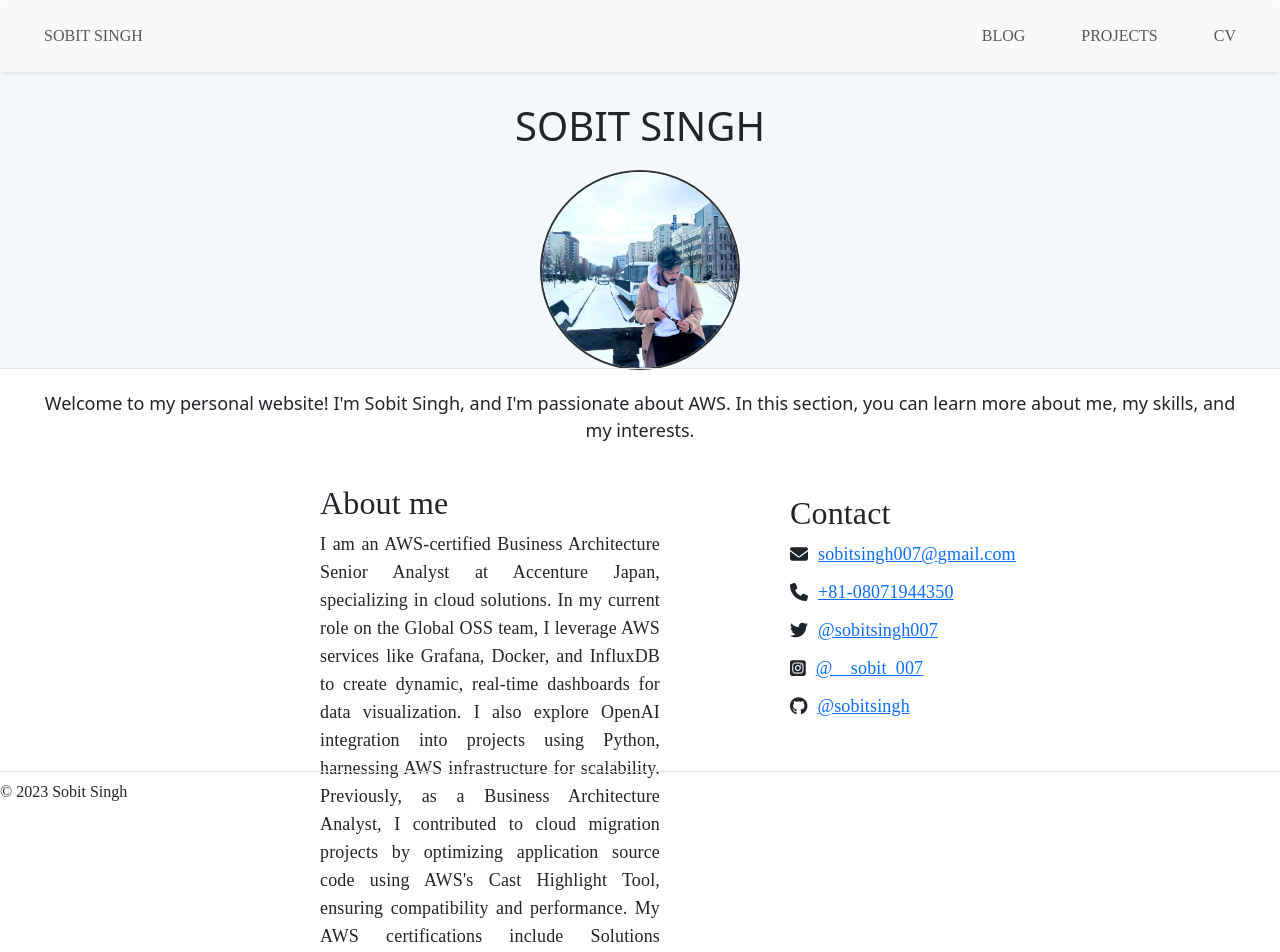
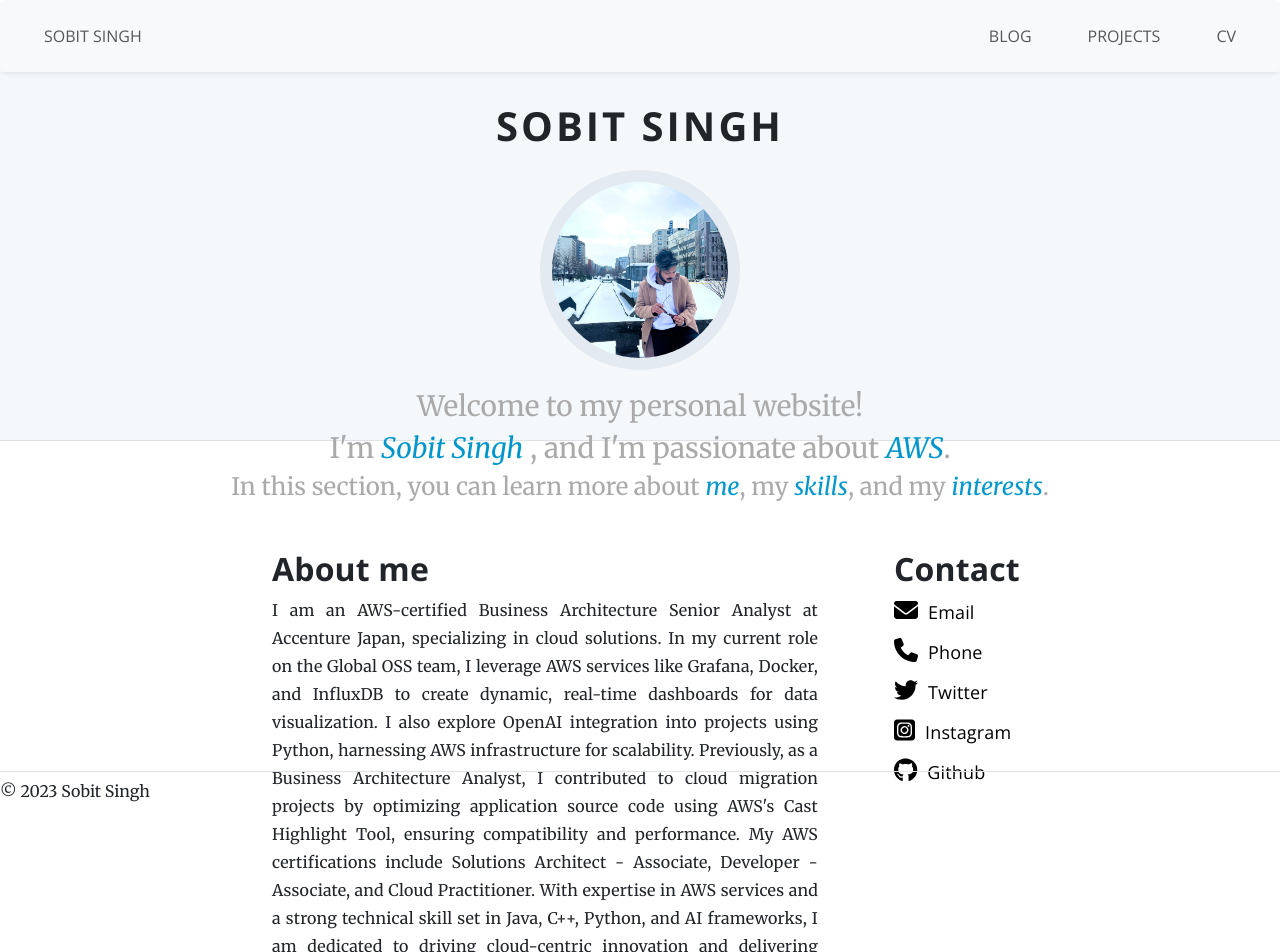
Before and after one commit to sobitsingh/my-portfolio, a React (Create React App) app: page / in a window 1280 px wide. Shown: the top 952 px of the page. Built offline with nearby package versions, Linux system fonts and the light colour scheme.

Commit message:
updated css and blog

```diff
--- a/package.json
+++ b/package.json
@@ -11,8 +11,10 @@
     "@testing-library/jest-dom": "^5.17.0",
     "@testing-library/react": "^13.4.0",
     "@testing-library/user-event": "^13.5.0",
+    "aws-sdk": "^2.1467.0",
     "babel-plugin-macros": "^3.1.0",
     "bootstrap": "^5.3.2",
+    "disqus-react": "^1.1.5",
     "font-awesome": "^4.7.0",
     "fontawesome": "^5.6.3",
     "react": "^18.2.0",
--- a/public/index.html
+++ b/public/index.html
@@ -24,6 +24,9 @@
       work correctly both with client-side routing and a non-root public URL.
       Learn how to configure a non-root public URL by running `npm run build`.
     -->
+    <link rel="preconnect" href="https://fonts.googleapis.com">
+    <link rel="preconnect" href="https://fonts.gstatic.com" crossorigin>
+    <link href="https://fonts.googleapis.com/css2?family=Merriweather:ital,wght@0,400;0,700;1,400;1,700&family=Open+Sans:wght@400;700&display=swap" rel="stylesheet">
     <title>React App</title>
   </head>
   <body>
--- a/src/App.css
+++ b/src/App.css
@@ -1,5 +1,6 @@
 .App {
   text-align: center;
+  font-family: 'Merriweather', serif;
 }
 
 
@@ -13,7 +14,7 @@
   justify-content: center;
   font-size: calc(10px + 2vmin);
   color: rgb(46,46,46);
-  font-family: 'merriweather';
+  /* font-family: 'merriweather'; */
 }
 
 .App-link {
@@ -23,9 +24,9 @@
 /* App.css */
 
 .start {
-  font-size: 18px;
+  font-size: 16px;
   background-color: rgb(245,248,250); /* Grey background color */
-  height: 37vh; /* 10% of viewport height */
+  height: 46vh; /* 10% of viewport height */
   padding: 30px; /* Optional padding for content */
   box-sizing: border-box; /* Include padding in height calculation */
 }
@@ -36,40 +37,24 @@
   width: 200px; /* Adjust the width of your photo */
   height: 200px; /* Adjust the height of your photo */
   border-radius: 50%; /* Make it circular by setting border-radius to 50% */
-  border: 2px solid #333; /* Add a border (customize as needed) */
+  border: 12px solid #e3eaf2; /* Add a border (customize as needed) */
   display: block; /* Center the image horizontally */
   margin: 20px auto; /* Add margin to center the photo vertically */
   margin-bottom: 20px;
   object-fit: cover;
 }
 
+
+
 .me {
-  margin-top: 30px;
-  margin-left: 280px;
-  margin-right: 100px;
-  font-family: 'merriweather';
+  margin-top: 24px;
   text-align: justify;
   letter-spacing: 0.01rem;
   line-height: 1.75rem;
+  padding-top: 24px;
   display: flex;
-  justify-content: space-between;
+  justify-content: end;
 }
-
-.aboutme {
-  flex: 1;
-  padding: 10px;
-
-}
-
-.contact {
-  margin-left: 100px;
-  font-family: 'merriweather';
-  text-align: justify;
-  flex: 1;
-  padding: 20px;
-
-}
-
 
 .sticky-footer {
   position: absolute;
--- a/src/components/blog.js
+++ b/src/components/blog.js
@@ -1,16 +1,22 @@
-// App.js
-
-import React from "react";
 
 import Navbar from './navbar';
-
-const App = () => {
-	return (
-		<div className="main-container" style={{backgroundColor: "aliceblue"}}>
+import React, { useEffect, useState } from 'react';
 
 
-		</div>
-	);
-};
+// Fetch the content of your blog post (replace with your own API or method)
 
-export default App;
+
+
+function Blog() {
+  const [post, setPost] = useState(null);
+
+
+
+  return (
+    <div>
+      <a href='https://disqus.com/home/discussion/channel-discusstech/deploy_static_websites_to_amazon_s3/'>My</a>
+    </div>
+  );
+}
+
+export default Blog;
--- /dev/null
+++ b/src/components/homepage.css
@@ -0,0 +1,56 @@
+h1{
+    font-family: 'Open Sans', sans-serif;
+    font-weight: 700;
+    letter-spacing: 3px;
+}
+
+h2, a {
+    font-family: 'Open Sans', sans-serif;
+    font-weight: 700;
+}
+
+h3, h4, .banner-more{
+   color:#aaaaaa;
+}
+
+span{
+    color: #0096cc;
+}
+
+
+
+.icon a{
+    font-size: 24px;
+}
+.icon a, .contact-label{
+    color: #000000;
+    font-weight: 400;
+}
+
+
+.contact-label{
+    font-size: 18px;
+}
+
+
+a:hover, .contact-label:hover{
+   color: #0096cc;
+   cursor: pointer;
+   transform: scale(1.2);
+}
+
+.banner-more{
+    font-size: 18px;
+}
+
+
+.contact {
+   text-align: justify;
+   padding-left: 64px;
+  }
+
+@media (max-width: 767px){
+    .contact{
+        padding-left: 0;
+    }
+}
--- a/src/components/homepage.js
+++ b/src/components/homepage.js
@@ -6,6 +6,7 @@ import { faTwitter } from '@fortawesome/free-brands-svg-icons';
 import { faSquareInstagram } from '@fortawesome/free-brands-svg-icons';
 import { faGithub } from '@fortawesome/free-brands-svg-icons';
 import myphoto from './images/me.jpg';
+import './homepage.css';
 
 function Homepage() {
   return (
@@ -15,15 +16,16 @@ function Homepage() {
         <div className="photo-container">
           <img src={myphoto} alt="myphoto" className="circular-photo" />
         </div>
-        <p className="m-0">
-          Welcome to my personal website! I'm Sobit Singh, and I'm passionate
-          about AWS. In this section, you can learn
-          more about me, my skills, and my interests.
-        </p>
+        <h3>Welcome to my personal website!</h3>
+        <h3>I'm <span><em>Sobit Singh</em></span> , and I'm passionate
+          about <span><em>AWS</em></span>.</h3>
+         <h4>In this section, you can learn
+          more about <span><em>me</em></span>, my <span><em>skills</em></span>, and my <span><em>interests</em></span>.</h4>
       </div>
       {/* <header className="bg-splash-gray px3 py3 border-bottom border-light-gray"></header> */}
-      <div className='me'>
-        <div className='aboutme'>
+      <div className='me container '>
+        <div className="row d-flex justify-content-end">
+          <div className='aboutme col-12 col-md-6 col-lg-6'>
             <h2>About me</h2>
             <p>
               I am an AWS-certified Business Architecture Senior Analyst at Accenture Japan, specializing in cloud solutions. In my current role on the Global OSS team, I leverage AWS services like Grafana, Docker, and InfluxDB to create dynamic, real-time dashboards for data visualization. I also explore OpenAI integration into projects using Python, harnessing AWS infrastructure for scalability.
@@ -31,28 +33,24 @@ function Homepage() {
               With expertise in AWS services and a strong technical skill set in Java, C++, Python, and AI frameworks, I am dedicated to driving cloud-centric innovation and delivering efficient solutions for organizations seeking to harness the full potential of AWS.
             </p>
           </div>
-        <div className='contact'>
+          <div className='contact col-12 col-md-6 col-lg-4'>
             <h2>Contact</h2>
             <div className="contact-icons">
-            <div className="icon">
-              <FontAwesomeIcon icon={faEnvelope} />
-              <a href="mailto:sobitsingh007@gmail.com" className="text">sobitsingh007@gmail.com</a>
+              <div className="icon fs-5">
+                <a href="mailto:sobitsingh007@gmail.com" className="text text-decoration-none"><FontAwesomeIcon icon={faEnvelope} /><span className="contact-label">Email</span></a>
               </div>
-            <div className="icon">
-              <FontAwesomeIcon icon={faPhone} />
-              <a href="tel:+8108071944350" className="text">+81-08071944350</a>
+              <div className="icon fs-5">
+                <a href="tel:+8108071944350" className="text text-decoration-none"><FontAwesomeIcon icon={faPhone} /><span className="contact-label">Phone</span></a>
               </div>
-            <div className="icon">
-              <FontAwesomeIcon icon={faTwitter} />
-              <a href="https://twitter.com/sobitsingh007" className="text">@sobitsingh007</a>
+              <div className="icon fs-5">
+                <a href="https://twitter.com/sobitsingh007" className="text text-decoration-none"><FontAwesomeIcon icon={faTwitter} /><span className="contact-label">Twitter</span></a>
               </div>
-            <div className="icon">
-              <FontAwesomeIcon icon={faSquareInstagram} />
-              <a href="https://instagram.com/__sobit_007" className="text">@__sobit_007</a>
+              <div className="icon fs-5">
+                <a href="https://instagram.com/__sobit_007" className="text text-decoration-none"> <FontAwesomeIcon icon={faSquareInstagram} /><span className="contact-label">Instagram</span></a>
               </div>
-            <div className="icon">
-              <FontAwesomeIcon icon={faGithub} />
-              <a href="https://github.com/sobitsingh" className="text">@sobitsingh</a>
+              <div className="icon fs-5">
+                <a href="https://github.com/sobitsingh" className="text text-decoration-none"><FontAwesomeIcon icon={faGithub} /><span className="contact-label">Github</span></a>
+              </div>
             </div>
           </div>
         </div>
@@ -64,7 +62,6 @@ function Homepage() {
               &copy; 2023 Sobit Singh
             </div>
             <div className="footer-right">
-              {/* Add any additional content here */}
             </div>
           </div>
         </footer>
```
Also changed, not shown: 1 other file (tests, documents, lock files or other folders). Lines whose indentation alone changed are shown as unchanged.
